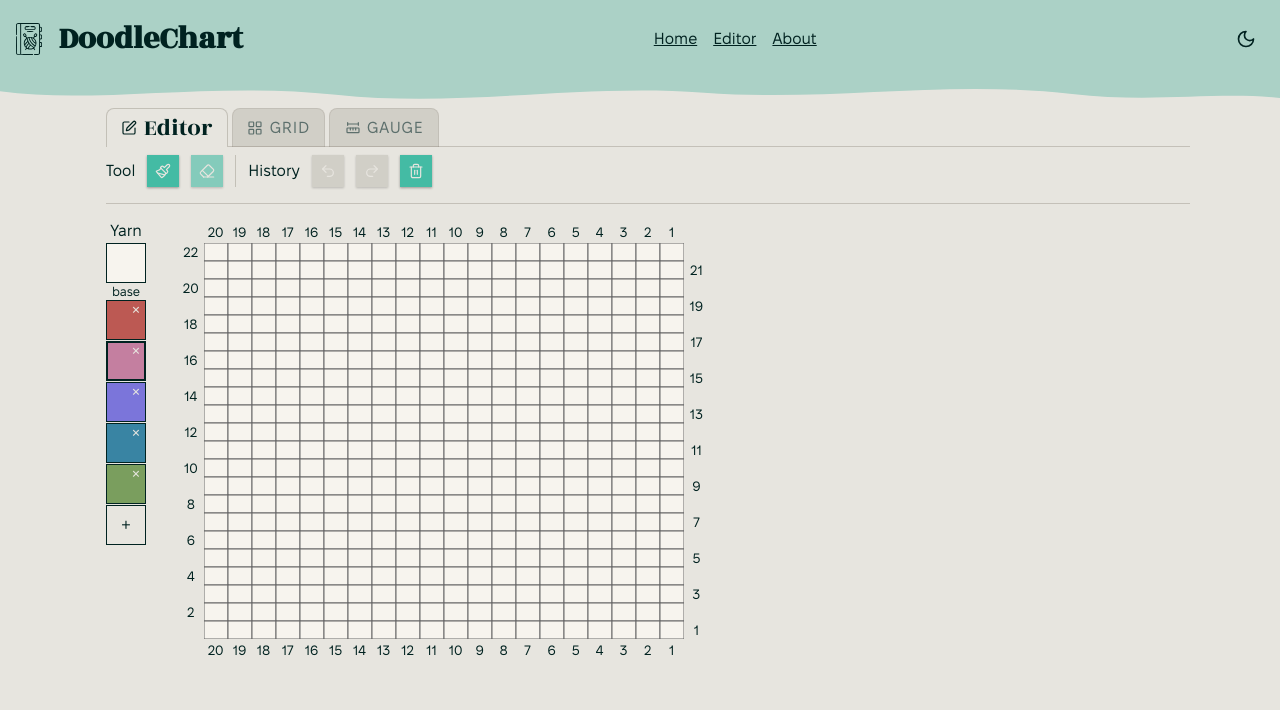
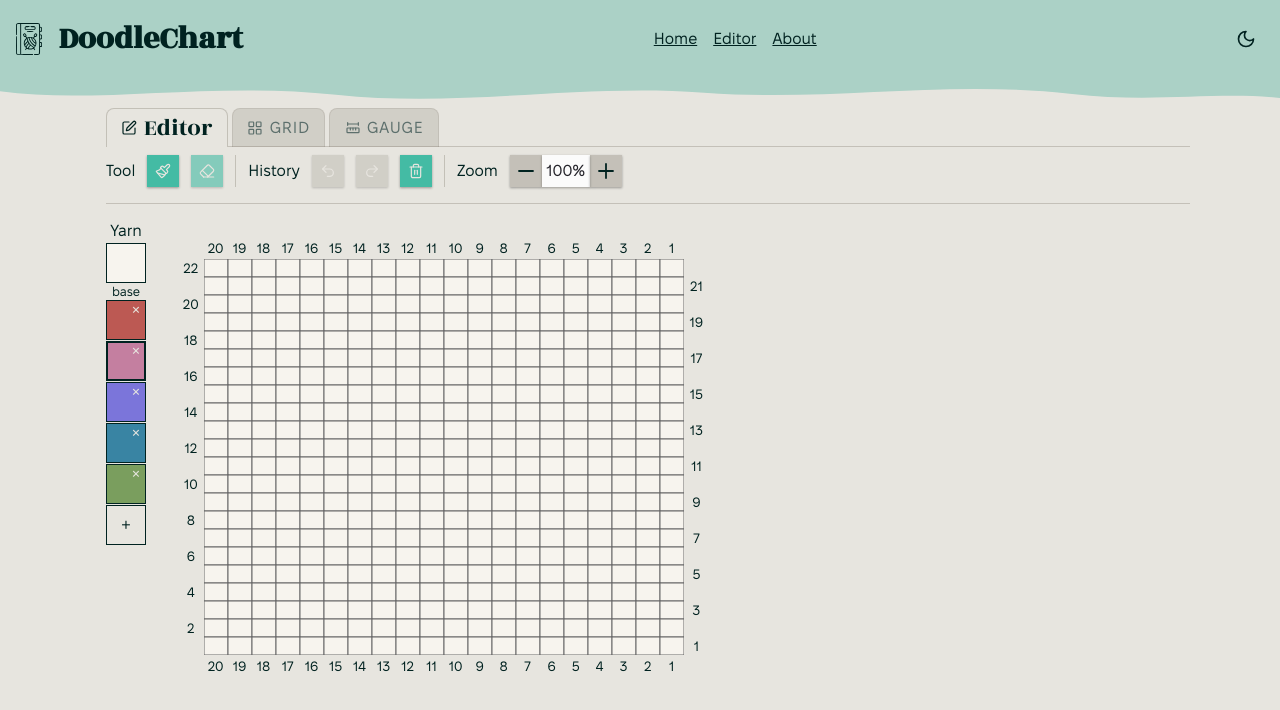
Before and after one commit to nathandallas/doodlechart, a Vue app: page /editor in a window 1280 px wide. Shown: the top 710 px of the page. Built offline with nearby package versions, Linux system fonts and the light colour scheme.

Commit message:
added zoom functionality to canvas

```diff
--- a/src/components/ChartCanvas.vue
+++ b/src/components/ChartCanvas.vue
@@ -1,5 +1,5 @@
 <script setup>
-import { ref, computed } from 'vue'
+import { ref, computed, onMounted, onBeforeUnmount } from 'vue'
 import { stitchPoints, stitchViewSize, stitchAtPoint } from '../engine/geometry.js'
 import { stitchDimensionsForGauge } from '../engine/gauge.js'
 
@@ -7,19 +7,21 @@ const props = defineProps({
   chart: { type: Object, required: true },
   mode: { type: String, default: 'grid' },
   gauge: { type: [String, Object], default: 'worsted' },
+  zoom: { type: Number, default: 1 },
 })
 
 const isPainting = ref(false)
-const emit = defineEmits(['paint', 'stroke-start', 'stroke-end'])
+const emit = defineEmits(['paint', 'stroke-start', 'stroke-end', 'zoom'])
 const hoveredCell = ref(null)
+const wrapperEl = ref(null)
 
-// Get stitch dimensions from gauge (square-grid mode draws fixed-size
-// squares and ignores the selected gauge entirely)
-const dims = computed(() =>
-  props.mode === 'square-grid'
-    ? stitchDimensionsForGauge({ square: true })
-    : stitchDimensionsForGauge(props.gauge),
-)
+
+const dims = computed(() => {
+  const options = { baseHeight: 18 * props.zoom }
+  return props.mode === 'square-grid'
+    ? stitchDimensionsForGauge({ square: true }, options)
+    : stitchDimensionsForGauge(props.gauge, options)
+})
 const stitchGeom = computed(() => ({
   WIDTH: dims.value.W,
   THICKNESS: dims.value.T,
@@ -80,10 +82,19 @@ function handlePointerUp() {
   isPainting.value = false
   emit('stroke-end')
 }
+
+function handleWheel(e) {
+  if (!(e.ctrlKey || e.metaKey)) return
+  e.preventDefault()
+  emit('zoom', e.deltaY < 0 ? 1 : -1)
+}
+
+onMounted(() => wrapperEl.value?.addEventListener('wheel', handleWheel, { passive: false }))
+onBeforeUnmount(() => wrapperEl.value?.removeEventListener('wheel', handleWheel))
 </script>
 
 <template>
-  <div class="chart-grid-wrapper">
+  <div ref="wrapperEl" class="chart-grid-wrapper" :style="{ '--zoom': zoom }">
     <div class="chart-labels chart-labels-top" :style="{ width: viewSize.width + 'px' }">
       <span
         v-for="c in colIndex"
@@ -210,25 +221,25 @@ function handlePointerUp() {
 }
 .chart-labels-top {
   grid-area: top;
-  height: 1.4em;
+  height: calc(1.4em * var(--zoom, 1));
 }
 .chart-labels-bottom {
   grid-area: bottom;
-  height: 1.4em;
+  height: calc(1.4em * var(--zoom, 1));
 }
 .chart-labels-left {
   grid-area: left;
-  width: 1.6em;
+  width: calc(1.6em * var(--zoom, 1));
 }
 .chart-labels-right {
   grid-area: right;
-  width: 1.6em;
+  width: calc(1.6em * var(--zoom, 1));
 }
 
 .chart-label {
   position: absolute;
   transform: translate(-50%, -50%);
-  font-size: 0.85rem;
+  font-size: calc(0.85rem * var(--zoom, 1));
   color: var(--text-primary);
   white-space: nowrap;
 }
--- a/src/components/SettingsOptions/EditorSettings.vue
+++ b/src/components/SettingsOptions/EditorSettings.vue
@@ -1,13 +1,34 @@
 <script setup>
-import { Paintbrush, Eraser, Undo2, Redo2, Trash2 } from '@lucide/vue'
+import { computed } from 'vue'
+import { Paintbrush, Eraser, Undo2, Redo2, Trash2, Plus, Minus } from '@lucide/vue'
 
-defineProps({
+const props = defineProps({
   tool: { type: String, required: true },
   canUndo: { type: Boolean, default: false },
   canRedo: { type: Boolean, default: false },
+  zoom: { type: Number, default: 1 },
 })
 
-const emit = defineEmits(['update-tool', 'undo', 'redo', 'clear'])
+const emit = defineEmits([
+  'update-tool',
+  'undo',
+  'redo',
+  'clear',
+  'zoom-in',
+  'zoom-out',
+  'update-zoom',
+])
+
+const zoomDisplay = computed(() => Math.round(props.zoom * 100) + '%')
+
+function onZoomInputChange(e) {
+  const parsed = parseFloat(e.target.value)
+  if (Number.isNaN(parsed)) {
+    e.target.value = zoomDisplay.value
+    return
+  }
+  emit('update-zoom', parsed / 100)
+}
 </script>
 
 <template>
@@ -53,9 +74,43 @@ const emit = defineEmits(['update-tool', 'undo', 'redo', 'clear'])
     >
       <Redo2 color="var(--text-inverse)" :stroke-width="1.8" />
     </button>
-    <button type="button" class="icon-btn history-btn" aria-label="Clear canvas" @click="emit('clear')">
+    <button
+      type="button"
+      class="icon-btn history-btn"
+      aria-label="Clear canvas"
+      @click="emit('clear')"
+    >
       <Trash2 color="var(--text-inverse)" :stroke-width="1.8" />
     </button>
+
+    <div class="divider" aria-hidden="true"></div>
+
+    <label>Zoom</label>
+    <div class="zoom-group">
+      <button
+        type="button"
+        class="icon-btn zoom-btn"
+        aria-label="Zoom out"
+        @click="emit('zoom-out')"
+      >
+        <Minus color="var(--text-primary)" :stroke-width="1.8" />
+      </button>
+      <input
+        type="text"
+        class="zoom-input"
+        :value="zoomDisplay"
+        aria-label="Zoom level"
+        @change="onZoomInputChange"
+      />
+      <button
+        type="button"
+        class="icon-btn zoom-btn"
+        aria-label="Zoom in"
+        @click="emit('zoom-in')"
+      >
+        <Plus color="var(--text-primary)" :stroke-width="1.8" />
+      </button>
+    </div>
   </div>
 </template>
 
@@ -63,4 +118,29 @@ const emit = defineEmits(['update-tool', 'undo', 'redo', 'clear'])
 .icon-btn.history-btn:not(:disabled) {
   opacity: 1;
 }
+
+.zoom-group {
+  display: flex;
+  align-items: center;
+}
+
+.zoom-btn {
+  background-color: var(--grid);
+  opacity: 1;
+  margin: 0;
+  padding: 0;
+}
+
+.zoom-input {
+  width: 3rem;
+  height: 32px;
+  border: none;
+  text-align: center;
+  font-size: 1rem;
+  padding: 0;
+  cursor: text;
+  user-select: text;
+  margin: 0;
+}
+
 </style>
--- a/src/components/SettingsPanel.vue
+++ b/src/components/SettingsPanel.vue
@@ -11,6 +11,7 @@ defineProps({
   tool: { type: String, required: true },
   canUndo: { type: Boolean, default: false },
   canRedo: { type: Boolean, default: false },
+  zoom: { type: Number, default: 1 },
 })
 
 const emit = defineEmits([
@@ -23,6 +24,9 @@ const emit = defineEmits([
   'update-grid-color',
   'update-grid-opacity',
   'update-gauge',
+  'zoom-in',
+  'zoom-out',
+  'update-zoom',
 ])
 
 const tabs = [
@@ -56,10 +60,14 @@ const activeTab = ref(tabs[0].id)
           :tool="tool"
           :can-undo="canUndo"
           :can-redo="canRedo"
+          :zoom="zoom"
           @update-tool="emit('update-tool', $event)"
           @undo="emit('undo')"
           @redo="emit('redo')"
           @clear="emit('clear')"
+          @zoom-in="emit('zoom-in')"
+          @zoom-out="emit('zoom-out')"
+          @update-zoom="emit('update-zoom', $event)"
         />
       </div>
 
--- a/src/engine/gauge.js
+++ b/src/engine/gauge.js
@@ -17,7 +17,7 @@ export function stitchDimensionsForGauge(gauge, { baseHeight = 18, dipRatio = 15
   }
 
   if (square) {
-    const size = 24
+    const size = Math.round(baseHeight * (24 / 18))
     return { W: size, T: size, D: Math.round(size * dipRatio) }
   }
 
--- a/src/views/EditorView.vue
+++ b/src/views/EditorView.vue
@@ -14,6 +14,29 @@ const gauge = ref({ ...YARN_PRESETS.aran, stitchSpan: 4, rowSpan: 4 })
 const tool = ref('paint')
 const history = ref([])
 const redoStack = ref([])
+
+// --- zoom ---
+const ZOOM_MIN = 0.25
+const ZOOM_MAX = 3
+const ZOOM_STEP = 0.1
+const zoom = ref(1)
+
+function setZoom(value) {
+  const clamped = Math.min(ZOOM_MAX, Math.max(ZOOM_MIN, value))
+  zoom.value = Math.round(clamped * 100) / 100
+}
+
+function zoomIn() {
+  setZoom(zoom.value + ZOOM_STEP)
+}
+
+function zoomOut() {
+  setZoom(zoom.value - ZOOM_STEP)
+}
+
+function onWheelZoom(direction) {
+  setZoom(zoom.value + direction * ZOOM_STEP)
+}
 
 function onPaint({ row, col }) {
   const colorIndex = tool.value === 'erase' ? 0 : currentColor.value
@@ -97,7 +120,6 @@ function onKeydown(e) {
   }
 }
 
-
 onMounted(() => window.addEventListener('keydown', onKeydown))
 onUnmounted(() => window.removeEventListener('keydown', onKeydown))
 </script>
@@ -111,6 +133,7 @@ onUnmounted(() => window.removeEventListener('keydown', onKeydown))
       :tool="tool"
       :can-undo="history.length > 0"
       :can-redo="redoStack.length > 0"
+      :zoom="zoom"
       @update-mode="canvasMode = $event"
       @update-tool="tool = $event"
       @undo="undo"
@@ -120,6 +143,9 @@ onUnmounted(() => window.removeEventListener('keydown', onKeydown))
       @update-grid-color="updateGridColor"
       @update-grid-opacity="updateGridOpacity"
       @update-gauge="updateGauge"
+      @zoom-in="zoomIn"
+      @zoom-out="zoomOut"
+      @update-zoom="setZoom"
     />
     <div class="canvas-row">
       <PalettePanel
@@ -132,13 +158,17 @@ onUnmounted(() => window.removeEventListener('keydown', onKeydown))
         @add-color="addColor"
         @remove-color="onRemoveColor"
       />
+      <div class="canvas-scroll">
         <ChartCanvas
           :chart="chart"
           :mode="canvasMode"
           :gauge="gauge"
+          :zoom="zoom"
           @paint="onPaint"
           @stroke-start="pushHistory"
+          @zoom="onWheelZoom"
         />
+      </div>
     </div>
   </div>
 </template>
@@ -160,4 +190,10 @@ onUnmounted(() => window.removeEventListener('keydown', onKeydown))
   flex-shrink: 0;
   padding: 0;
 }
+
+.canvas-scroll {
+  min-width: 0;
+  padding: 1rem 1.5rem 1.5rem 0;
+  overflow: auto;
+}
 </style>
```
Lines whose indentation alone changed are shown as unchanged.
